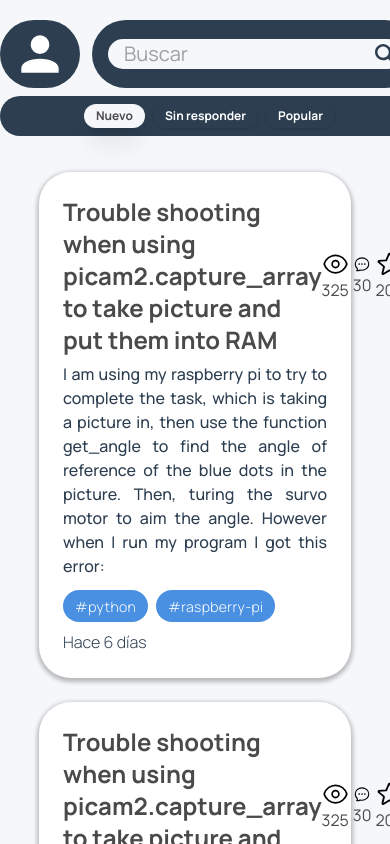
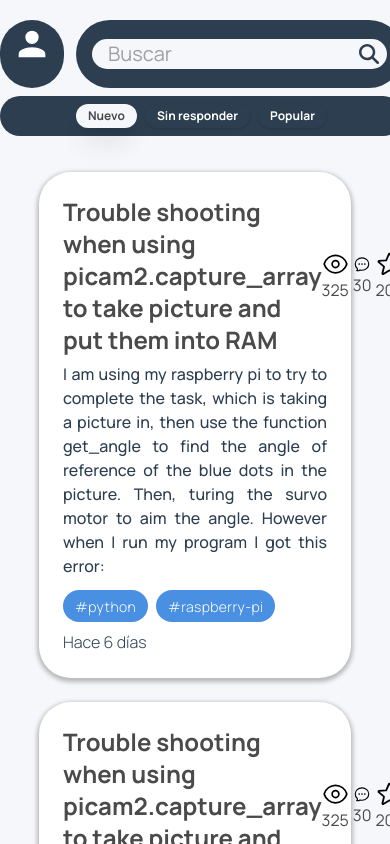
Before and after one commit to AngelAldaz/Jool, a Next.js app: page / in a window 390 px wide. Shown: the top 844 px of the page. Built offline with nearby package versions, Linux system fonts and the light colour scheme.

Commit message:
feat(user-button): change button to link and improve styling
    - Change the user button from a button to a link, directing to /login.
    - Add mobile-responsive styling to the user button's icon size.

```diff
--- a/src/components/UserButton.jsx
+++ b/src/components/UserButton.jsx
@@ -1,9 +1,15 @@
 export default function UserButton() {
   return (
-    <button className="py-1 px-3 rounded-full  bg-primary hover:cursor-pointer ">
-      <svg viewBox="0 0 24 24" className="w-14 h-14 fill-white">
+    <a
+      className="py-1 px-3 rounded-full  bg-primary hover:cursor-pointer block "
+      href="/login"
+    >
+      <svg
+        viewBox="0 0 24 24"
+        className="md:w-14 md:h-14 w-10 h-10 fill-white mx-auto"
+      >
         <path d="M12,4A4,4 0 0,1 16,8A4,4 0 0,1 12,12A4,4 0 0,1 8,8A4,4 0 0,1 12,4M12,14C16.42,14 20,15.79 20,18V20H4V18C4,15.79 7.58,14 12,14Z" />
       </svg>
-    </button>
+    </a>
   );
 }
```
